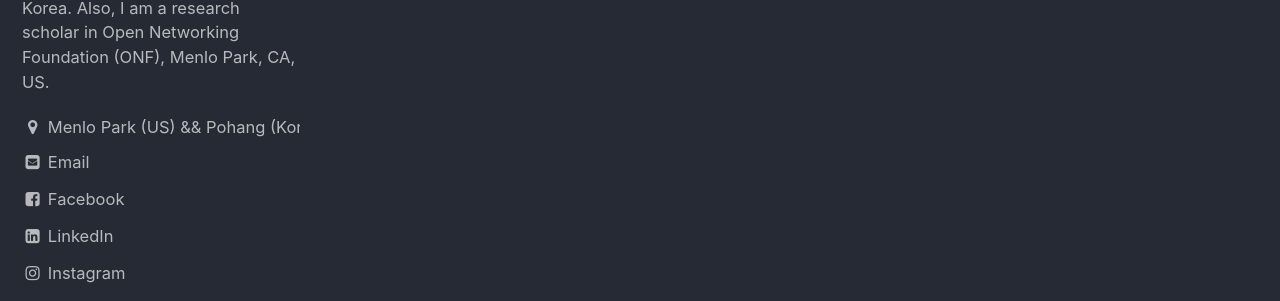
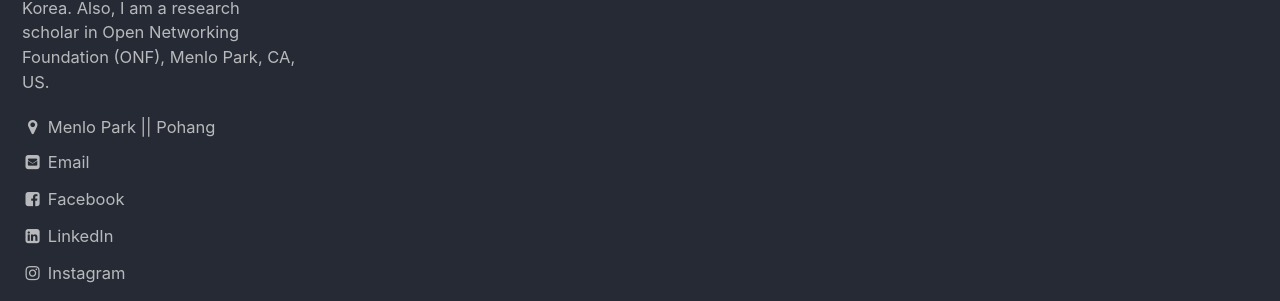
Before and after one commit to woojoong88/woojoong88.github.io, a Jekyll site: the page built from index.html, in a window 1280 px wide. Shown: the part 379-680 px from the top of the page. Built offline with Jekyll 4.4.1, drawn with Linux system fonts in a browser that asks for light colours; the list of posts is cut into pages by our own code.

Commit message:
change location and email

```diff
--- a/_config.yml
+++ b/_config.yml
@@ -86,8 +86,8 @@ author:
   name             : "Woojoong Kim"
   avatar           : "/assets/images/profile.png"
   bio              : "I am a Ph.D Student in Pohang University of Science and Technology (POSTECH), South Korea. Also, I am a research scholar in Open Networking Foundation (ONF), Menlo Park, CA, US."
-  location         : "Menlo Park (US) && Pohang (Korea)"
-  email            : "woojoong[at]postech.ac.kr"
+  location         : "Menlo Park || Pohang"
+  email            : "woojoong[@postech.ac.kr"
   uri              :
   bitbucket        :
   codepen          :
```
